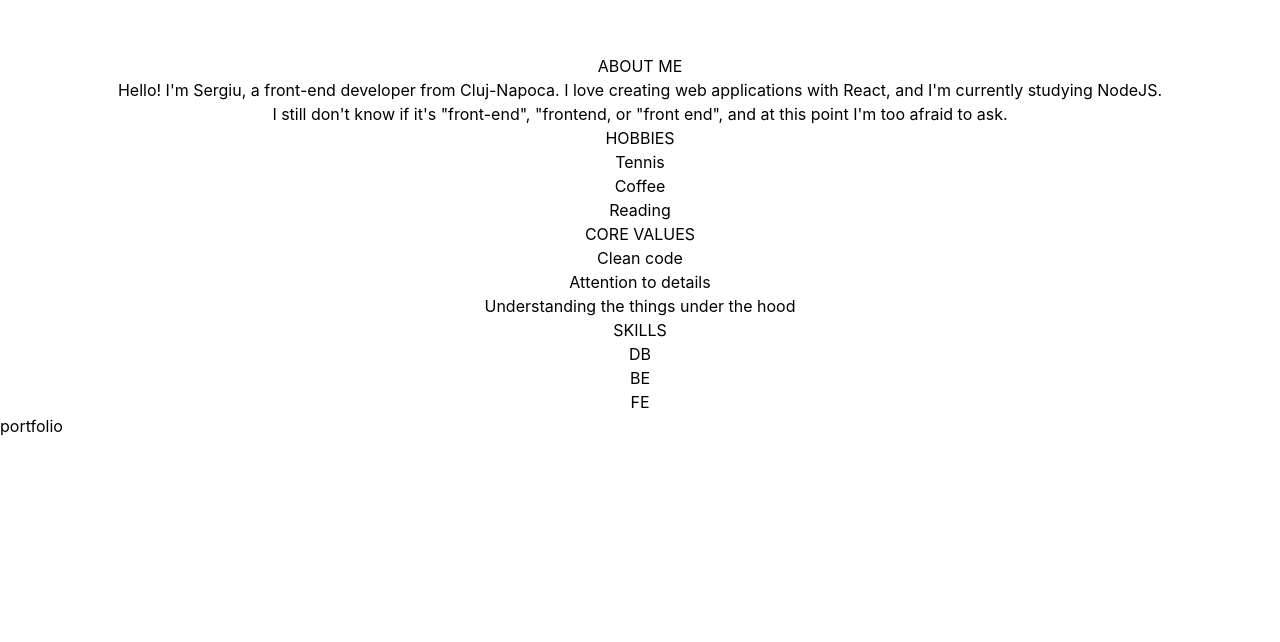
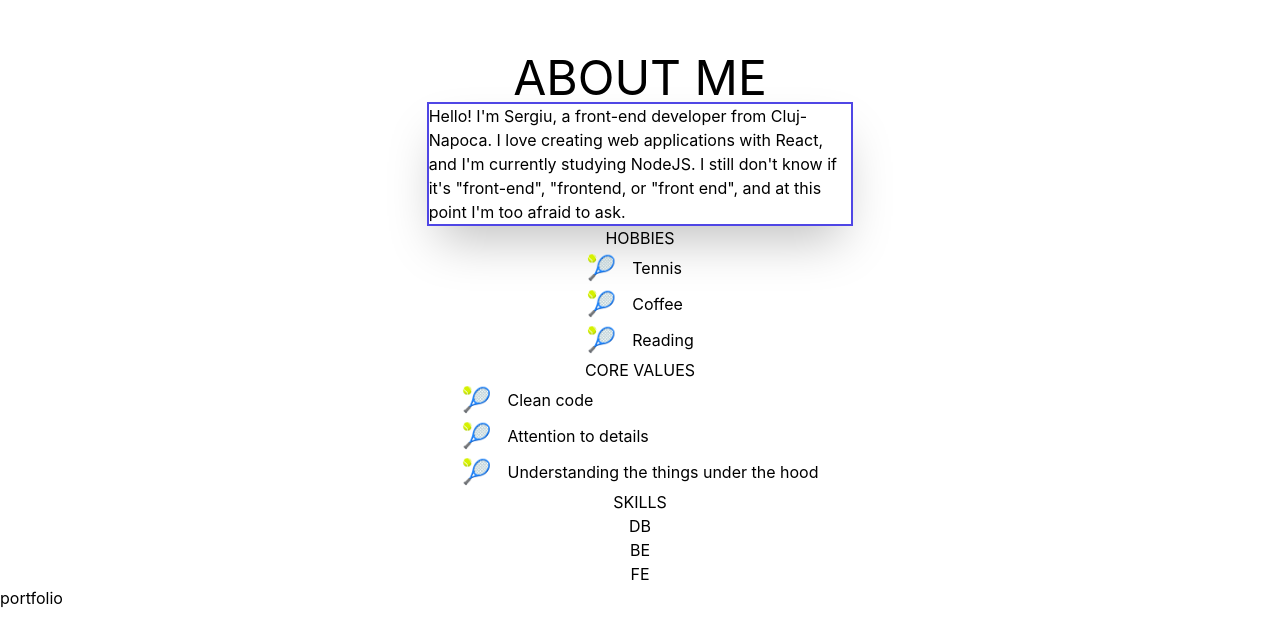
Before and after one commit to sergiupop/personal-page, a React (Create React App) app: page / in a window 1280 px wide. Shown: the part 826-1468 px from the top of the page. Built offline with nearby package versions, Linux system fonts and the light colour scheme.

Commit message:
Update the About component

```diff
--- a/src/components/About.tsx
+++ b/src/components/About.tsx
@@ -1,25 +1,26 @@
+import BioListItem from "./BioListItem";
+
 const About = () => {
   return (
     <section id="aboutSection" className="flex flex-col items-center justify-center mt-20">
-      <h1>ABOUT ME</h1>
-      <article className="flex flex-col items-center justify-center">
-        <p>Hello! I'm Sergiu, a front-end developer from Cluj-Napoca. I love creating web applications with React, and I'm currently studying NodeJS.</p>
-        <p>I still don't know if it's "front-end", "frontend, or "front end", and at this point I'm too afraid to ask.</p>
+      <h1 className="text-5xl">ABOUT ME</h1>
+      <article className="flex flex-col items-center justify-center border-2 border-indigo-600 w-1/3 shadow-2xl">
+        <p>Hello! I'm Sergiu, a front-end developer from Cluj-Napoca. I love creating web applications with React, and I'm currently studying NodeJS. I still don't know if it's "front-end", "frontend, or "front end", and at this point I'm too afraid to ask.</p>
       </article>
       <article className="flex flex-col items-center justify-center">
         <h3>HOBBIES</h3>
-        <ul className="flex flex-col items-center justify-center">
-          <li>Tennis</li>
-          <li>Coffee</li>
-          <li>Reading</li>
+        <ul>
+          <BioListItem emoji={{ symbol: "🎾", label: "" }} text="Tennis" />
+          <BioListItem emoji={{ symbol: "🎾", label: "" }} text="Coffee" />
+          <BioListItem emoji={{ symbol: "🎾", label: "" }} text="Reading" />
         </ul>
       </article>
       <article className="flex flex-col items-center justify-center">
         <h3>CORE VALUES</h3>
-        <ul className="flex flex-col items-center justify-center">
-          <li>Clean code</li>
-          <li>Attention to details</li>
-          <li>Understanding the things under the hood</li>
+        <ul>
+          <BioListItem emoji={{ symbol: "🎾", label: "" }} text="Clean code" />
+          <BioListItem emoji={{ symbol: "🎾", label: "" }} text="Attention to details" />
+          <BioListItem emoji={{ symbol: "🎾", label: "" }} text="Understanding the things under the hood" />
         </ul>
       </article>
       <article className="flex flex-col items-center justify-center">
--- a/src/components/Home.tsx
+++ b/src/components/Home.tsx
@@ -23,14 +23,14 @@ const Home = () => {
               I'm
             </h2>
           </div>
-          <div className="ml-4 mt-4">
+          <ul className="ml-4 mt-4">
             <BioListItem emoji={{ symbol: "🎾", label: "" }} text="Item1" />
             <BioListItem emoji={{ symbol: "🎾", label: "" }} text="Item2" />
             <BioListItem emoji={{ symbol: "🎾", label: "" }} text="Item3" />
             <Link href="contactSection"><BrandIcon iconName="twitter" /></Link>
             <button onClick={() => setIsModalOpen(true)}>Open Modal</button>
             <Modal isOpen={isModalOpen} handleClose={() => setIsModalOpen(false)}>This is modal content!</Modal>
-          </div>
+          </ul>
         </article>
     </section>
   )
```
